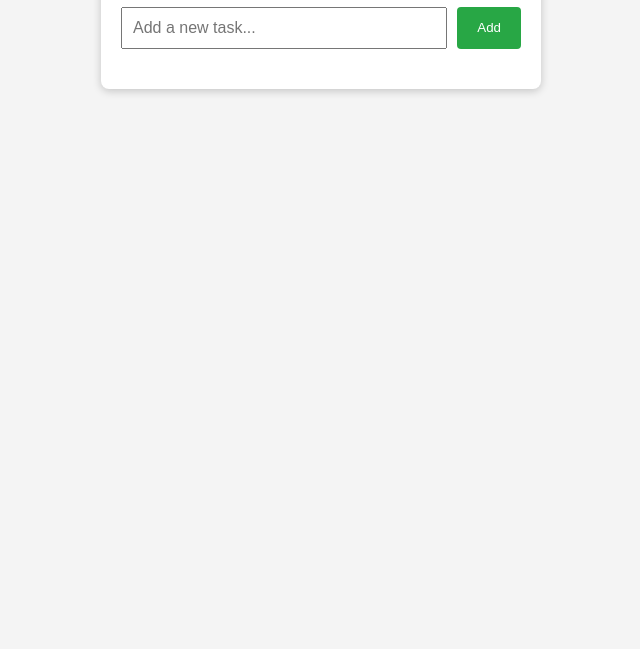
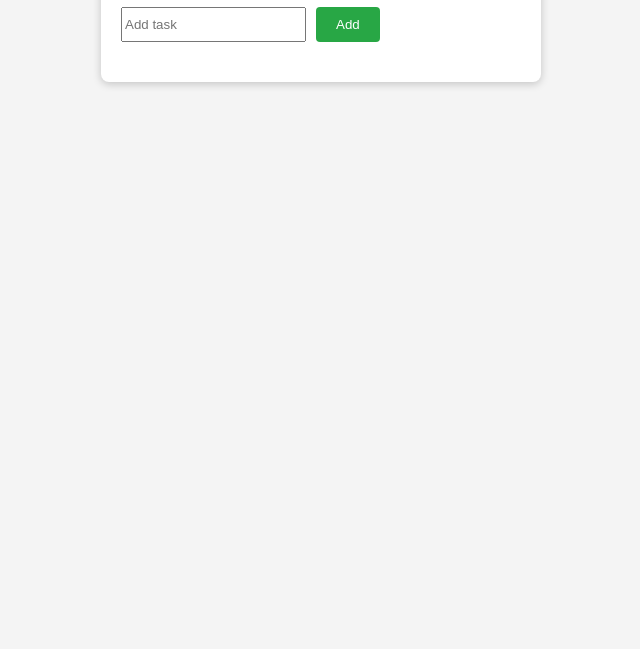
Before and after one commit to roaakittaneh/to_do_app, a plain HTML site: page index.html in a window 1280 px wide. Shown: the part 151-800 px from the top of the page, without its empty margins (319-959 px from the left). Drawn offline with Linux system fonts and the light colour scheme.

Commit message:
Update index.html

```diff
--- a/index.html
+++ b/index.html
@@ -10,7 +10,7 @@
   <div class="container">
     <h1>My To-Do List</h1>
     <div class="input-group">
-      <input type="text" id="Input" placeholder="Add a new task...">
+      <input type="text" id="input" placeholder="Add task">
       <button id="addBtn">Add</button>
     </div>
     <ul id="taskList"></ul>
```
